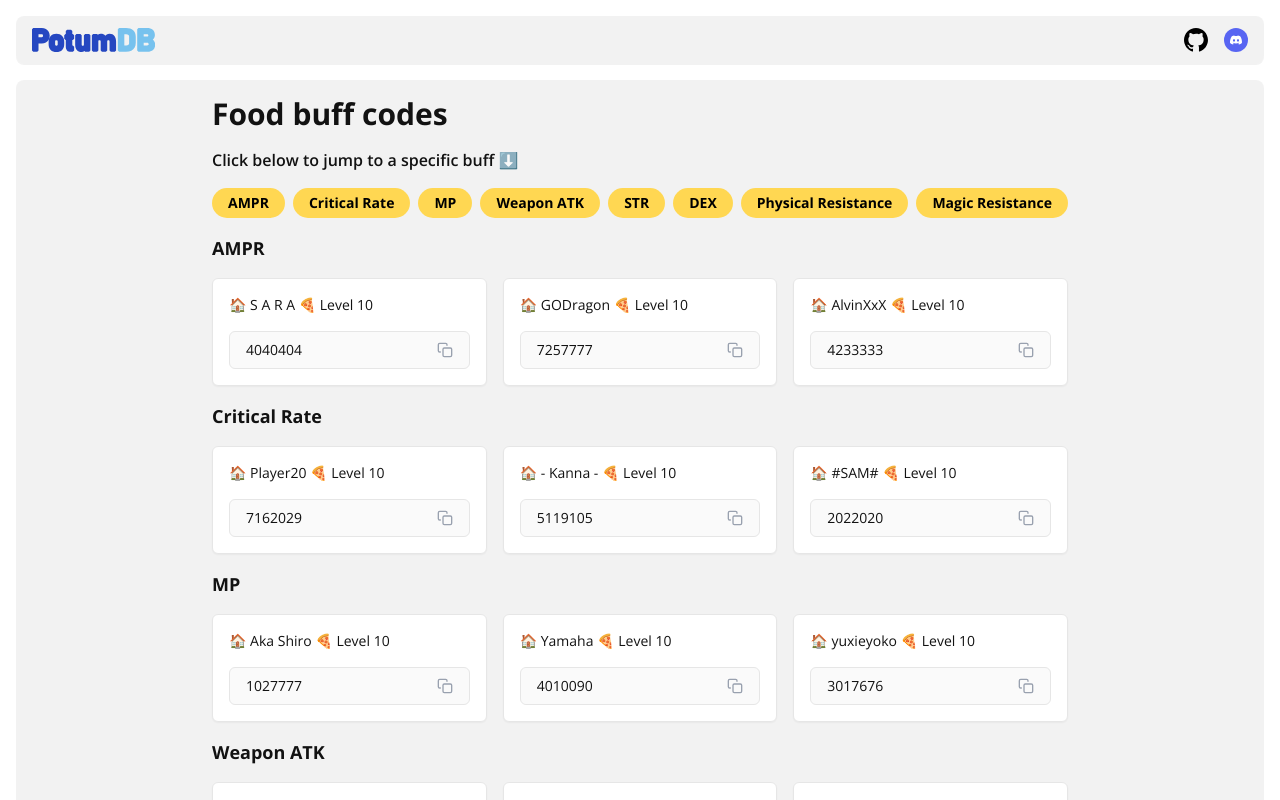
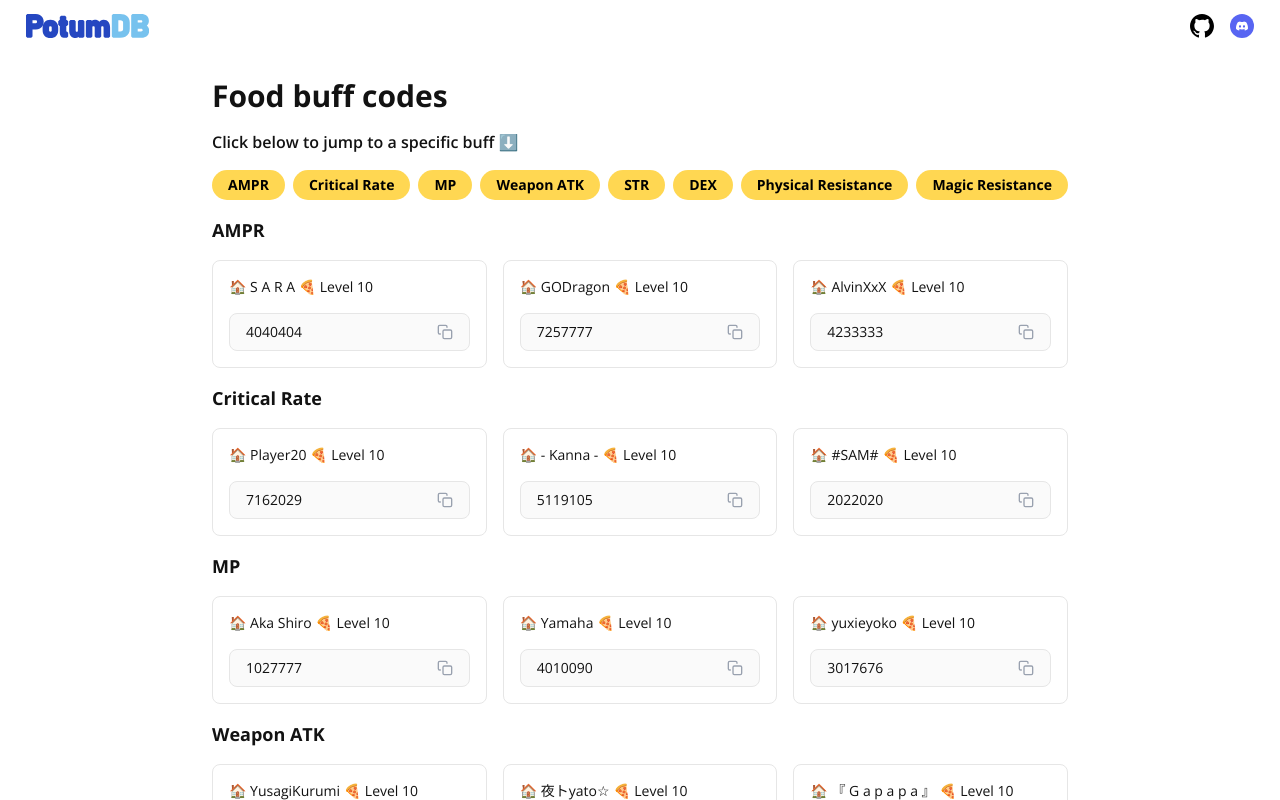
Before and after one commit to sefaron/potumdb-react, a React (Vite) app: page /food in a window 1280 px wide. Shown: the top 800 px of the page. Built offline with nearby package versions, Linux system fonts and the light colour scheme.

Commit message:
update theme

```diff
--- a/src/component/header.jsx
+++ b/src/component/header.jsx
@@ -1,6 +1,6 @@
 function Header() {
   return (
-    <header className="mb-4 h-12 px-4 rounded-lg bg-dark-bg/5 dark:bg-light-bg/2 backdrop-blur-sm shadow-2xs flex justify-between items-center">
+    <header className="h-12 p-6.5 bg-light-bg dark:bg-dark-bg flex justify-between items-center">
       <a href="/">
         <svg
           id="Layer_1"
--- a/src/index.css
+++ b/src/index.css
@@ -5,24 +5,23 @@
   --font-opensans: "Open Sans", sans-serif;
 
   --color-light-text: hsl(0, 0%, 7%);
-  --color-dark-text: hsl(240, 3%, 94%);
+  --color-dark-text: hsl(0, 0%, 89%);
 
   --color-light-bg: hsl(0, 0%, 100%);
-  --color-dark-bg: hsl(0, 0%, 7%);
+  --color-dark-bg: hsl(0, 0%, 11%);
 
   --color-light-primary: hsl(0, 0%, 98%);
-  --color-dark-primary: hsl(0, 0%, 9%);
+  --color-dark-primary: hsl(0, 0%, 22%);
 
   --color-light-secondary: hsl(0, 0%, 95%);
-  --color-dark-secondary: hsl(0, 0%, 11%);
+  --color-dark-secondary: hsl(0, 0%, 21%);
 
   --color-light-border: hsl(0, 0%, 90%);
   --color-dark-border: hsl(0, 0%, 29%);
 }
 
 body {
-  @apply p-4 font-opensans text-sm text-light-text dark:text-dark-text bg-light-bg dark:bg-dark-bg;
-  min-height: 100dvh;
+  @apply font-opensans text-sm text-light-text dark:text-dark-text bg-light-bg dark:bg-dark-bg min-h-dvh;
 }
 
 .toast {
@@ -35,11 +34,11 @@ body {
 }
 
 .food-table tbody tr:nth-child(even) {
-  @apply bg-light-secondary dark:bg-dark-secondary;
+  @apply bg-light-secondary dark:bg-dark-primary/80;
 }
 
 .food-table tbody tr:nth-child(odd) {
-  @apply bg-light-primary dark:bg-dark-primary;
+  @apply bg-light-primary dark:bg-dark-secondary/50;
 }
 
 .food-table tbody tr:last-of-type {
--- a/src/pages/bag/bag.jsx
+++ b/src/pages/bag/bag.jsx
@@ -6,8 +6,8 @@ function Bag() {
     <>
       <Header />
       <GoToTop />
-      <main className="p-0 sm:p-4 overflow-x-auto rounded-lg bg-dark-bg/5 dark:bg-light-bg/2 backdrop-blur-sm shadow-2xs flex sm:flex-col justify-between items-center">
-        <table className="text-xs sm:text-sm rounded-md overflow-hidden border-collapse food-table shadow-xs">
+      <main className="p-0 sm:p-6.5 overflow-x-auto  flex sm:flex-col justify-between items-center">
+        <table className="text-xs sm:text-sm rounded-lg overflow-hidden border-collapse food-table">
           <thead className="bg-indigo-800 text-left font-bold text-gray-100">
             <tr>
               <th>Bag Slot</th>
--- a/src/pages/food/food.jsx
+++ b/src/pages/food/food.jsx
@@ -29,17 +29,13 @@ function FoodCard(i) {
   }
 
   return (
-    <div className="p-4 flex flex-col gap-4 rounded-md border-1 bg-light-bg dark:bg-dark-bg border-light-border dark:border-dark-border shadow-xs">
+    <div className="p-4 flex flex-col gap-4 rounded-lg border bg-light-bg dark:bg-dark-primary border-light-border dark:border-none">
       <div>
         🏠 {i.owner} 🍕 Level {i.lv}
       </div>
 
-      <div className=" p-2 px-4 flex flex-row items-center justify-between rounded-md bg-light-primary dark:bg-dark-primary border-1 border-light-border dark:border-dark-border relative tooltip">
+      <div className=" p-2 px-4 flex flex-row items-center justify-between rounded-lg bg-light-primary dark:bg-dark-bg border border-light-border dark:border-dark-border relative">
         <div>{i.code}</div>
-
-        <div className="absolute p-2 px-3 text-xs bg-light-secondary dark:bg-dark-secondary border-1 border-light-border dark:border-dark-border rounded-md hidden tooltip-text shadow-xs">
-          Copy
-        </div>
 
         <button
           onClick={copyToClipboard}
@@ -72,7 +68,7 @@ function Food() {
       <Header />
       <GoToTop />
 
-      <main className="flex flex-col items-center justify-center p-4 rounded-lg bg-dark-bg/5 dark:bg-light-bg/2 backdrop-blur-sm shadow-2xs">
+      <main className="flex flex-col items-center justify-center p-6.5 ">
         <div className=" gap-4 flex flex-col">
           <h1 className="text-3xl font-bold">Food buff codes</h1>
           <h2 className="text-base font-semibold">
--- a/src/pages/food/toast.css
+++ b/src/pages/food/toast.css
@@ -61,12 +61,3 @@
     opacity: 0;
   }
 }
-
-.tooltip:hover .tooltip-text {
-  display: block;
-}
-
-.tooltip-text {
-  top: -120%;
-  right: 0;
-}
--- a/src/pages/home/home.jsx
+++ b/src/pages/home/home.jsx
@@ -8,19 +8,19 @@ function Home() {
 
       <main className="flex flex-col gap-6 justify-center items-center my-14">
         <Link
-          className="text-xl p-3 w-[70dvw] sm:w-[420px] hover:shadow-lg hover:transition-all hover:duration-500 rounded-md font-medium text-center bg-light-primary hover:bg-light-secondary dark:bg-dark-primary dark:hover:bg-dark-secondary border border-blue-300 shadow-2xs"
+          className="text-xl p-3 w-[70dvw] sm:w-[420px] hover:shadow-lg hover:transition-all hover:duration-500 rounded-md font-medium text-center bg-light-primary hover:bg-light-secondary dark:bg-dark-primary dark:hover:bg-dark-secondary border dark:border-none border-blue-300"
           to="food"
         >
           Food Buff
         </Link>
         <a
           href="https://potumdb-xp.pages.dev"
-          className="text-xl p-3 w-[70dvw] sm:w-[420px] hover:shadow-lg hover:transition-all hover:duration-500 rounded-md font-medium text-center bg-light-primary hover:bg-light-secondary dark:bg-dark-primary dark:hover:bg-dark-secondary border border-blue-300 shadow-2xs"
+          className="text-xl p-3 w-[70dvw] sm:w-[420px] hover:shadow-lg hover:transition-all hover:duration-500 rounded-md font-medium text-center bg-light-primary hover:bg-light-secondary dark:bg-dark-primary dark:hover:bg-dark-secondary border dark:border-none border-blue-300"
         >
           Quest Calulator
         </a>
         <Link
-          className="text-xl p-3 w-[70dvw] sm:w-[420px] hover:shadow-lg hover:transition-all hover:duration-500 rounded-md font-medium text-center bg-light-primary hover:bg-light-secondary dark:bg-dark-primary dark:hover:bg-dark-secondary border border-blue-300 shadow-2xs"
+          className="text-xl p-3 w-[70dvw] sm:w-[420px] hover:shadow-lg hover:transition-all hover:duration-500 rounded-md font-medium text-center bg-light-primary hover:bg-light-secondary dark:bg-dark-primary dark:hover:bg-dark-secondary border dark:border-none border-blue-300"
           to="bag"
         >
           Bag Expansion
```
